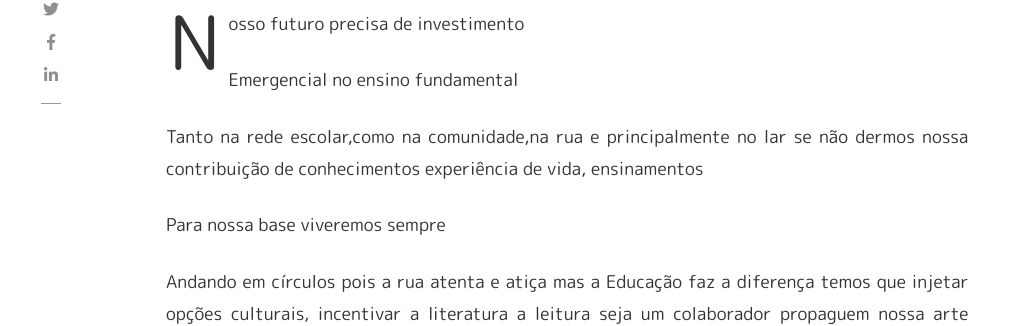
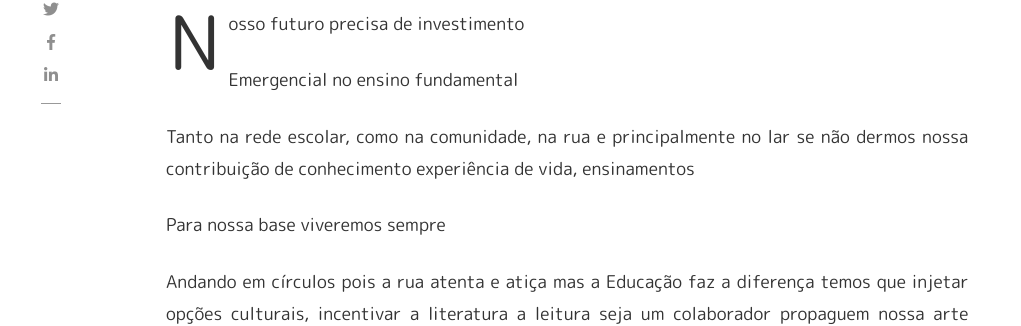
Before and after one commit to rafaelabcaffaro/republiqueta.github.io, a Jekyll site: the page built from _posts/2020-10-15-nosso-futuro-precisa-de-investimento.md, in a window 1280 px wide and 900 px high, scrolled down 727 px. Shown: the part 136-462 px from the top of the window, without its empty margins (119-1140 px from the left). Built offline with Jekyll 4.4.1, drawn with Linux system fonts in a browser that asks for light colours; nearby versions of some CDN libraries; some web fonts are replaced; comment, search, counter and statistics services are not loaded.

Commit message:
texto: nosso futuro precisa de investimento

```diff
--- a/_posts/2020-10-15-nosso-futuro-precisa-de-investimento.md
+++ b/_posts/2020-10-15-nosso-futuro-precisa-de-investimento.md
@@ -10,7 +10,7 @@ Nosso futuro precisa de investimento
 
 Emergencial no ensino fundamental
 
-Tanto na rede escolar,como na comunidade,na rua e principalmente no lar se não dermos nossa contribuição de conhecimentos experiência de vida, ensinamentos
+Tanto na rede escolar, como na comunidade, na rua e principalmente no lar se não dermos nossa contribuição de conhecimento experiência de vida, ensinamentos
 
 Para nossa base viveremos sempre
 
```
Also changed, not shown: other parts of _posts/2020-10-15-nosso-futuro-precisa-de-investimento.md (+1 -1 lines).
